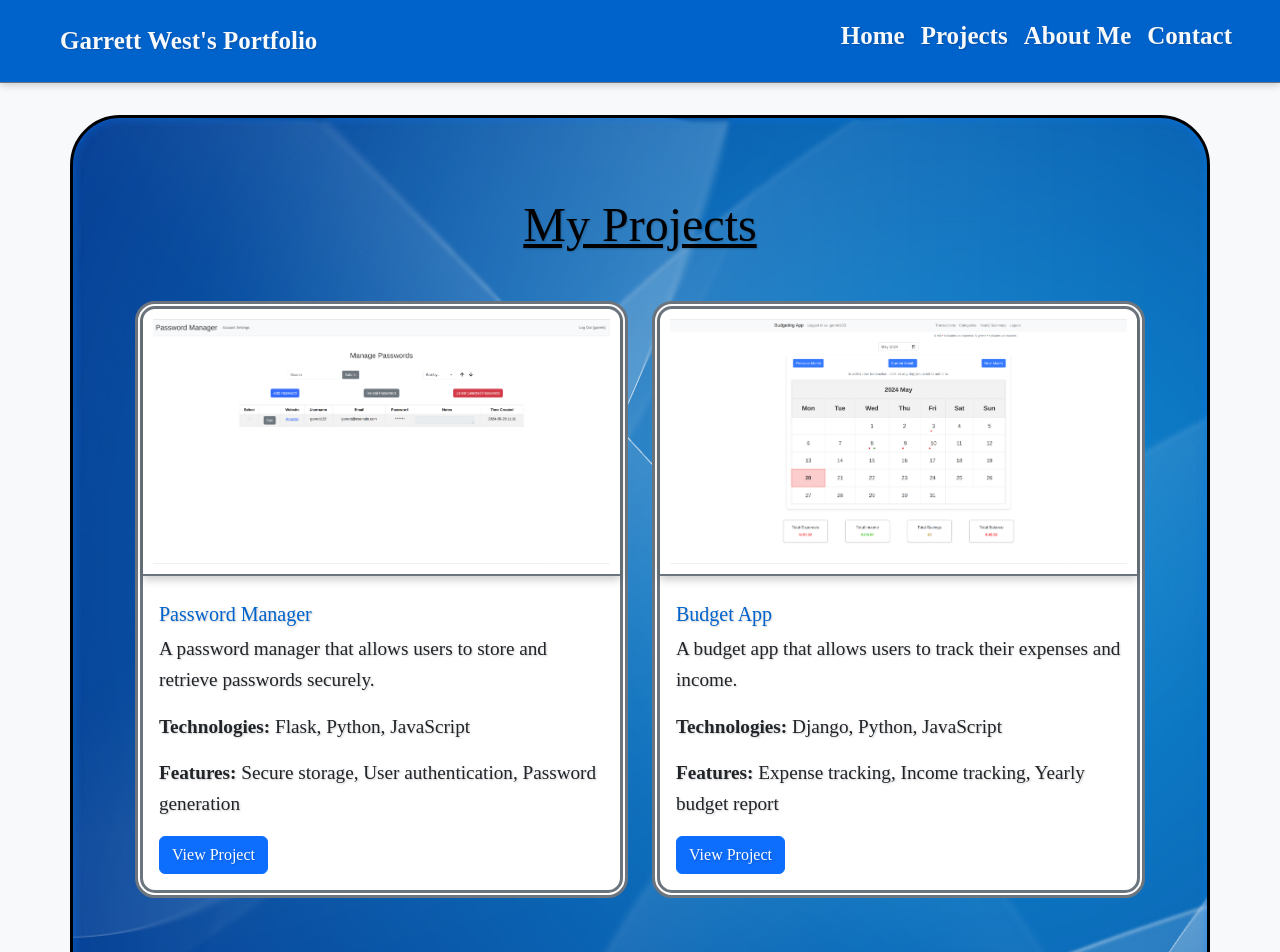
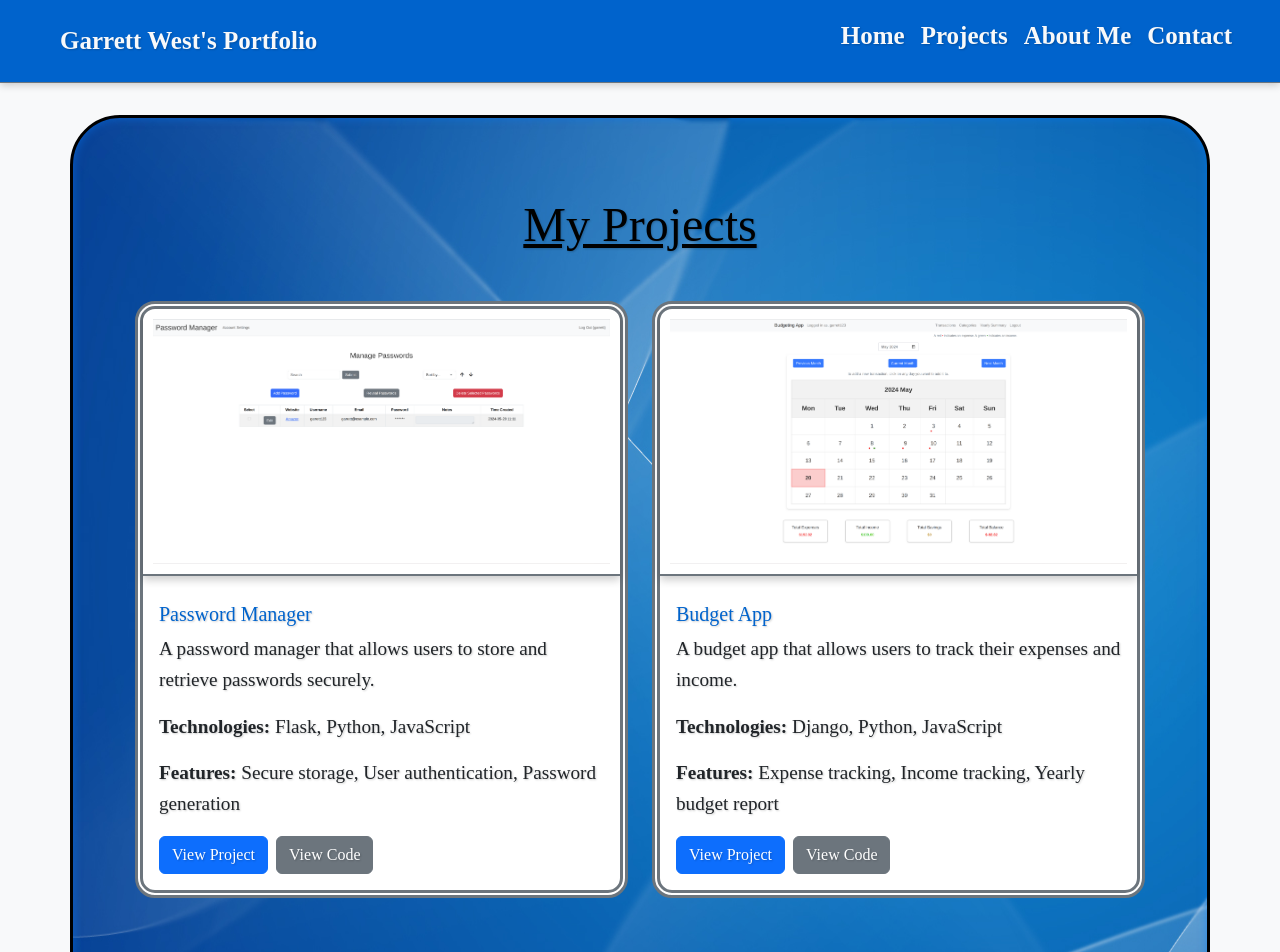
Before and after one commit to garrett-west13/portfolio-website, a React (Create React App) app in the folder frontend/: page /projects in a window 1280 px wide. Shown: the top 952 px of the page. Built offline with nearby package versions, Linux system fonts and the light colour scheme.

Commit message:
update Projects

```diff
--- a/frontend/src/pages/Contact.css
+++ b/frontend/src/pages/Contact.css
@@ -3,8 +3,8 @@
     max-width: 700px;
     width: 100%;
     margin: 0 auto;
-    border: 2px solid #ccc;
-    box-shadow: 0 2px 4px rgba(0, 0, 0, 0.1);
+    border: 3px solid #ccc;
+    box-shadow: 0 4px 8px rgba(0, 0, 0, 0.3);
     padding: 80px;
     border-radius: 20px;
     margin-top: 5%;
@@ -55,6 +55,7 @@
     border-radius: 5px;
     cursor: pointer;
     transition: background-color 0.3s;
+    border: #333 1px solid;
   }
 
   .submit-btn:hover {
--- a/frontend/src/pages/Projects.js
+++ b/frontend/src/pages/Projects.js
@@ -5,7 +5,8 @@ const projects = [
   {
     title: "Password Manager",
     description: "A password manager that allows users to store and retrieve passwords securely.",
-    link: "https://github.com/garrett-west13/PasswordManager",
+    link: "https://garrett-password-manager-d9641fbbb90e.herokuapp.com/",
+    link2: "https://github.com/garrett-west13/PasswordManager",
     image: "/password-manager.png",
     technologies: ["Flask", "Python", "JavaScript"],
     features: ["Secure storage", "User authentication", "Password generation"]
@@ -13,7 +14,8 @@ const projects = [
   {
     title: "Budget App",
     description: "A budget app that allows users to track their expenses and income.",
-    link: "https://github.com/garrett-west13/budget-app",
+    link: "https://garrett-budget-app-b4fd2d9cdfc5.herokuapp.com/",
+    link2: "https://github.com/garrett-west13/budget-app",
     image: "/budget-app.png",
     technologies: ["Django", "Python", "JavaScript"],
     features: ["Expense tracking", "Income tracking", "Yearly budget report"]
@@ -36,7 +38,10 @@ function Projects() {
                   <p className="card-text">{project.description}</p>
                   <p><strong>Technologies:</strong> {project.technologies.join(', ')}</p>
                   <p><strong>Features:</strong> {project.features.join(', ')}</p>
-                  <a href={project.link} className="btn btn-primary" target="_blank" rel="noopener noreferrer">View Project</a>
+                  <a href={project.link} className="btn btn-primary mr-2" target="_blank" rel="noopener noreferrer">View Project</a>
+                  {project.link2 && (
+                    <a href={project.link2} className="btn btn-secondary" target="_blank" rel="noopener noreferrer">View Code</a>
+                  )}
                 </div>
               </div>
             </div>
```
Also changed, not shown: 1 other file (tests, documents, lock files or other folders).
